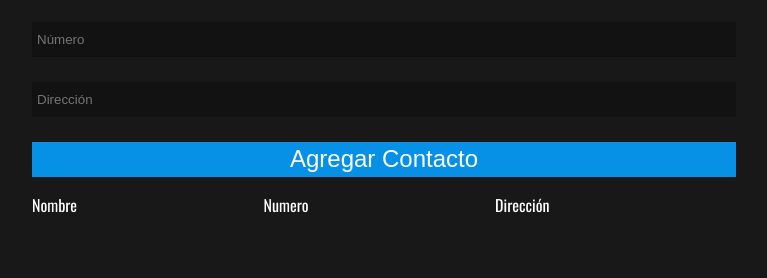
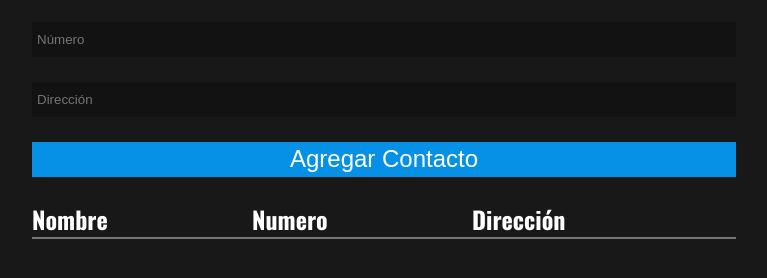
Before and after one commit to MauroBrandan/ContactBook, a plain HTML site: page index.html in a window 1280 px wide. Shown: the part 128-406 px from the top of the page, without its empty margins (256-1023 px from the left). Drawn offline with nearby package versions, Linux system fonts and the light colour scheme.

Commit message:
Arreglos en el css y html

```diff
--- a/index.html
+++ b/index.html
@@ -29,11 +29,11 @@
 				<button id="button">Agregar Contacto</button>
 			</section>
 			<section class="contacts">
-				<p>Nombre</p>
-				<p>Numero</p>
-				<p>Dirección</p>
-				<div id="contact-list">
-					<!-- <span class="material-icons">delete_forever</span> -->
+				<div class="contacts__contact title">
+					<p>Nombre</p>
+					<p>Numero</p>
+					<p>Dirección</p>
+					<span></span>
 				</div>
 			</section>
 		</main>
--- a/styles.css
+++ b/styles.css
@@ -20,6 +20,7 @@ main{
 
 .form{
     width: 55%;
+    min-width: 320px;
     display: flex;
     flex-direction: column;
 }
@@ -45,6 +46,7 @@ input[type=number]::-webkit-outer-spin-button {
 
 .form button{
     width: 100%;
+    min-width: 320px;
     height: 35px;
     font-size: 1.5rem;
     border: none;
@@ -58,12 +60,32 @@ input[type=number]::-webkit-outer-spin-button {
 
 .contacts{
     width: 55%;
+    min-width: 320px;
     display: flex;
+    flex-direction: column;
     align-items: center;
     justify-content: space-between;
 }
 
+.contacts__contact{
+    width: 100%;
+    display: grid;
+    grid-template-columns: repeat(3, 1fr) 0.2fr;
+}
+
+.contacts__contact.title{
+    font-size: 1.5rem;
+    font-weight: 700;
+    border-bottom: 2px solid #757575;
+}
+
+.contacts__contact.title p{
+    margin-bottom: 0;
+}
+
 .contacts span{
+    justify-self: center;
+    align-self: center;
     color: tomato;
 }
 
```
